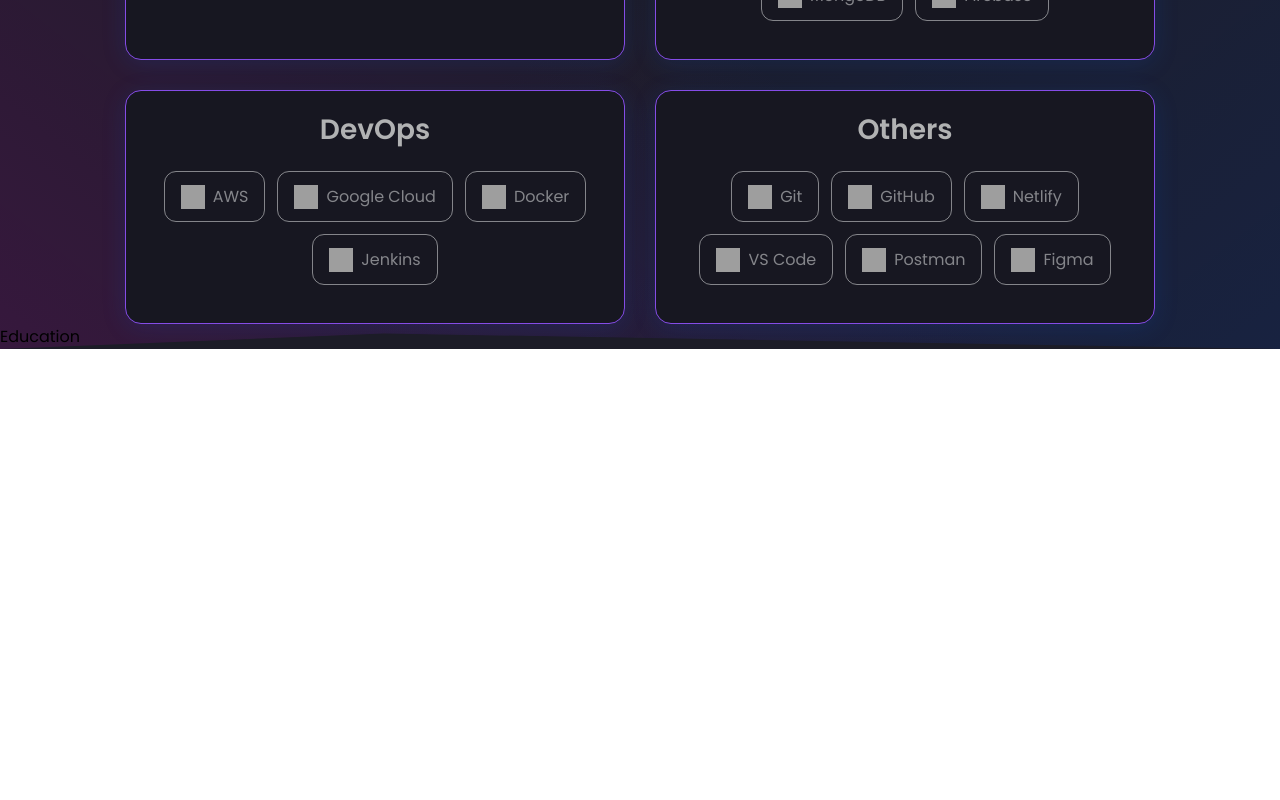
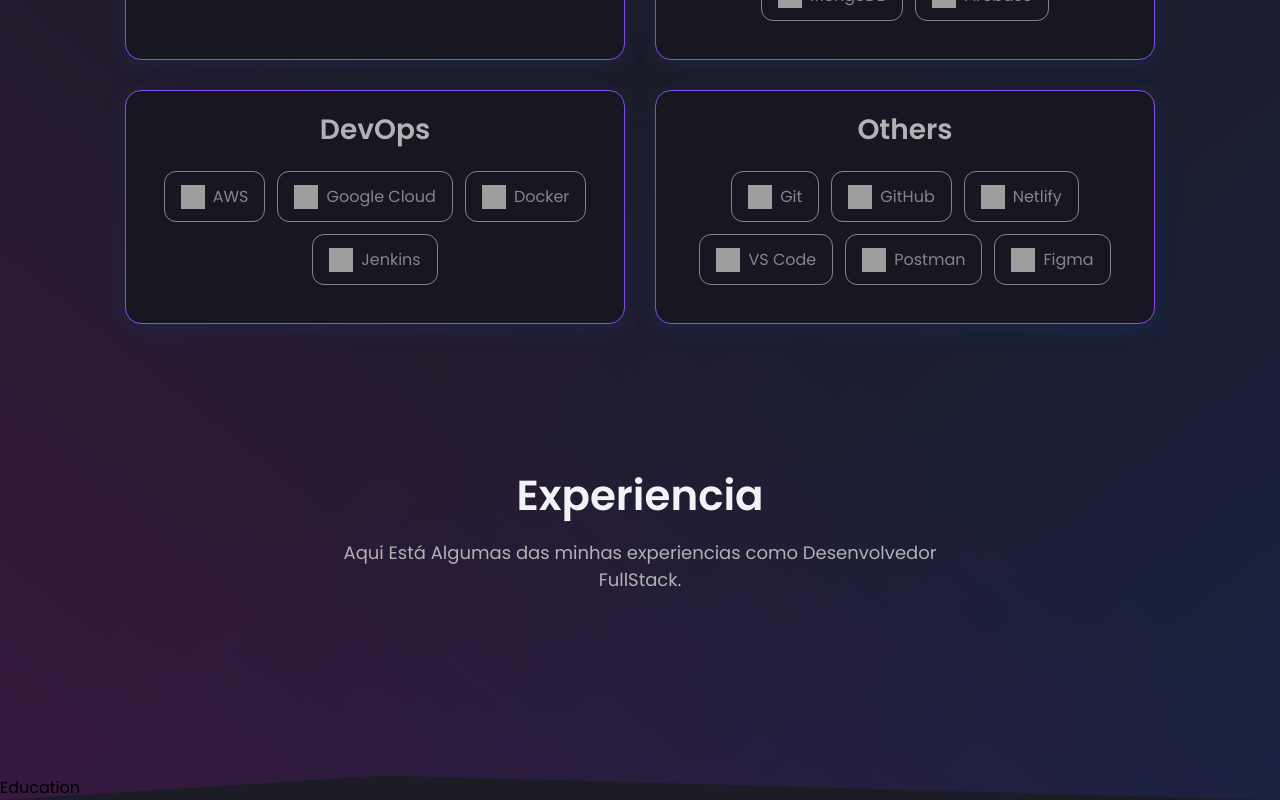
Before and after one commit to MuriloBagodi/Murilo.Bagodi, a React (Create React App) app: page / in a window 1280 px wide. Shown: the part 1158-1958 px from the top of the page. Before the commit the page ends 1507 px from the top, so only its background shows below. Built offline with nearby package versions, Linux system fonts and the light colour scheme; grey boxes are pictures that could not be loaded.

Commit message:
Experience sction Stage 1

```diff
--- a/src/App.js
+++ b/src/App.js
@@ -6,6 +6,7 @@
 import Skills from "./components/Skills";
 import Education from "./components/Education";
 import { BrowserRouter } from "react-router-dom";
+import Experience from "./components/Experience";
 
 const Body = styled.div`
   background-color: ${({ theme }) => theme.bg};
@@ -38,6 +39,7 @@
           <Hero />
           <Wrapper>
             <Skills />
+            <Experience />
             <Education />
           </Wrapper>
         </Body>
--- /dev/null
+++ b/src/components/Experience/index.js
@@ -0,0 +1,80 @@
+import React from "react";
+import styled from "styled-components";
+
+function Experience() {
+  const Container = styled.div`
+    display: flex;
+    flex-direction: column;
+    justify-content: center;
+    position: relative;
+    z-index: 1;
+    align-items: center;
+    padding: 40px 0px 80px 0px;
+    @media (max-width: 960px) {
+      padding: 0px;
+    }
+  `;
+
+  const Wrapper = styled.div`
+    position: relative;
+    display: flex;
+    justify-content: space-between;
+    align-items: center;
+    flex-direction: column;
+    width: 100%;
+    max-width: 1350px;
+    padding: 80px 0;
+    gap: 12px;
+    @media (max-width: 960px) {
+      flex-direction: column;
+    }
+  `;
+
+  const Title = styled.div`
+    font-size: 42px;
+    text-align: center;
+    font-weight: 600;
+    margin-top: 20px;
+    color: ${({ theme }) => theme.text_primary};
+    @media (max-width: 768px) {
+      margin-top: 12px;
+      font-size: 32px;
+    }
+  `;
+
+  const Desc = styled.div`
+    font-size: 18px;
+    text-align: center;
+    max-width: 600px;
+    color: ${({ theme }) => theme.text_secondary};
+    @media (max-width: 768px) {
+      margin-top: 12px;
+      font-size: 16px;
+    }
+  `;
+
+  const TimelineSection = styled.div`
+    width: 100%;
+    max-width: 1000px;
+    margin-top: 10px;
+    display: flex;
+    flex-direction: column;
+    align-items: center;
+    justify-content: center;
+    gap: 12px;
+  `;
+  return (
+    <Container>
+      <Wrapper>
+        <Title>Experiencia</Title>
+        <Desc>
+          Aqui Está Algumas das minhas experiencias como Desenvolvedor
+          FullStack.
+        </Desc>
+        <TimelineSection></TimelineSection>
+      </Wrapper>
+    </Container>
+  );
+}
+
+export default Experience;
```
